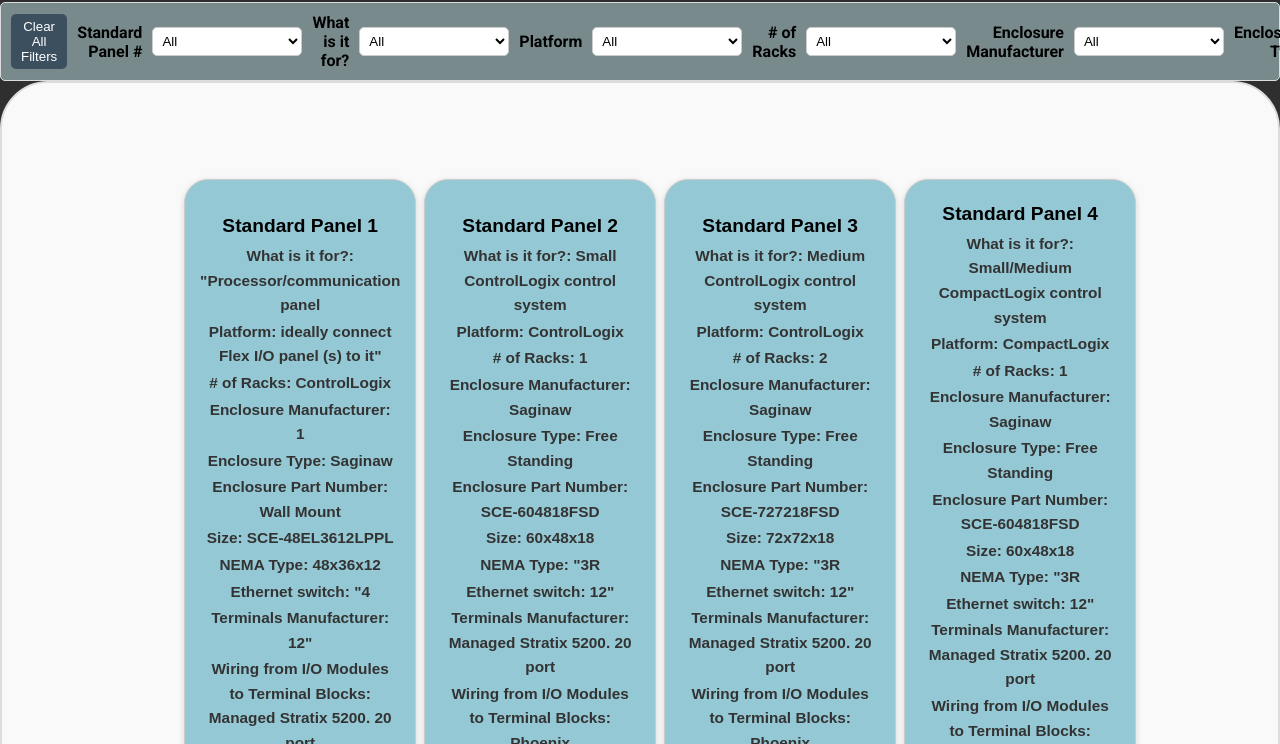
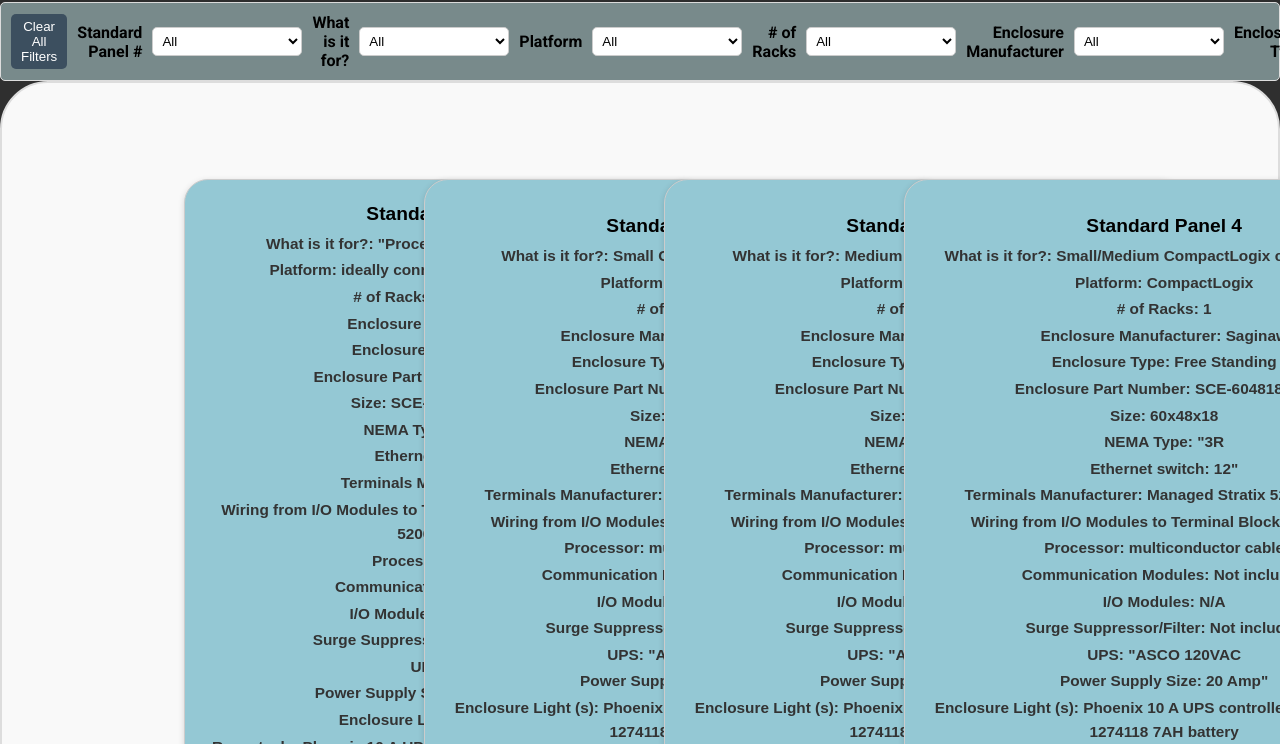
Before and after one commit to markbrauning/XMB-Apps, a plain HTML site: page Product-Config/main.html in a window 1280 px wide. Shown: the part 53-797 px from the top of the page. Drawn offline with Linux system fonts and the light colour scheme.

Commit message:
Update main.css
increased the width of products

```diff
--- a/Product-Config/styles/main.css
+++ b/Product-Config/styles/main.css
@@ -75,7 +75,7 @@
 }
 
 .product {
-    width: 2in;
+    width: 5in;
     border: 1px solid #ccc;
     border-radius: 0.25in;
     padding: 0.2in;
```
